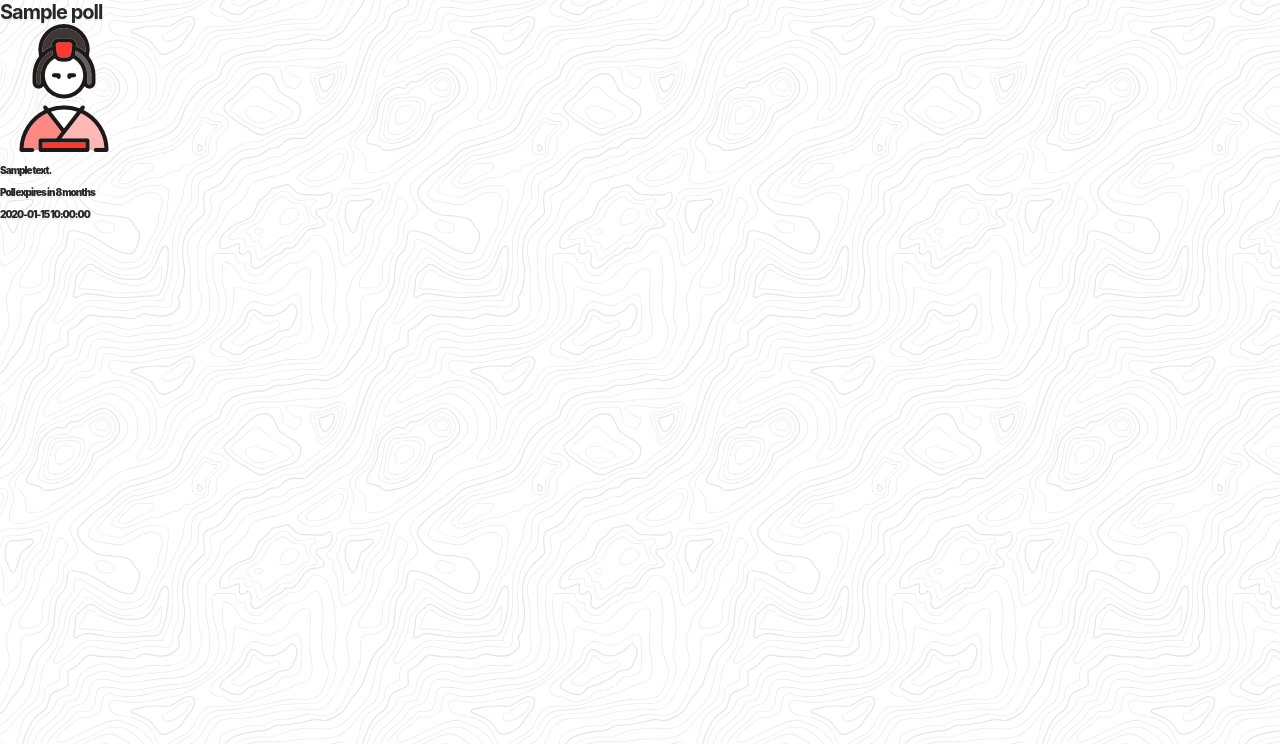
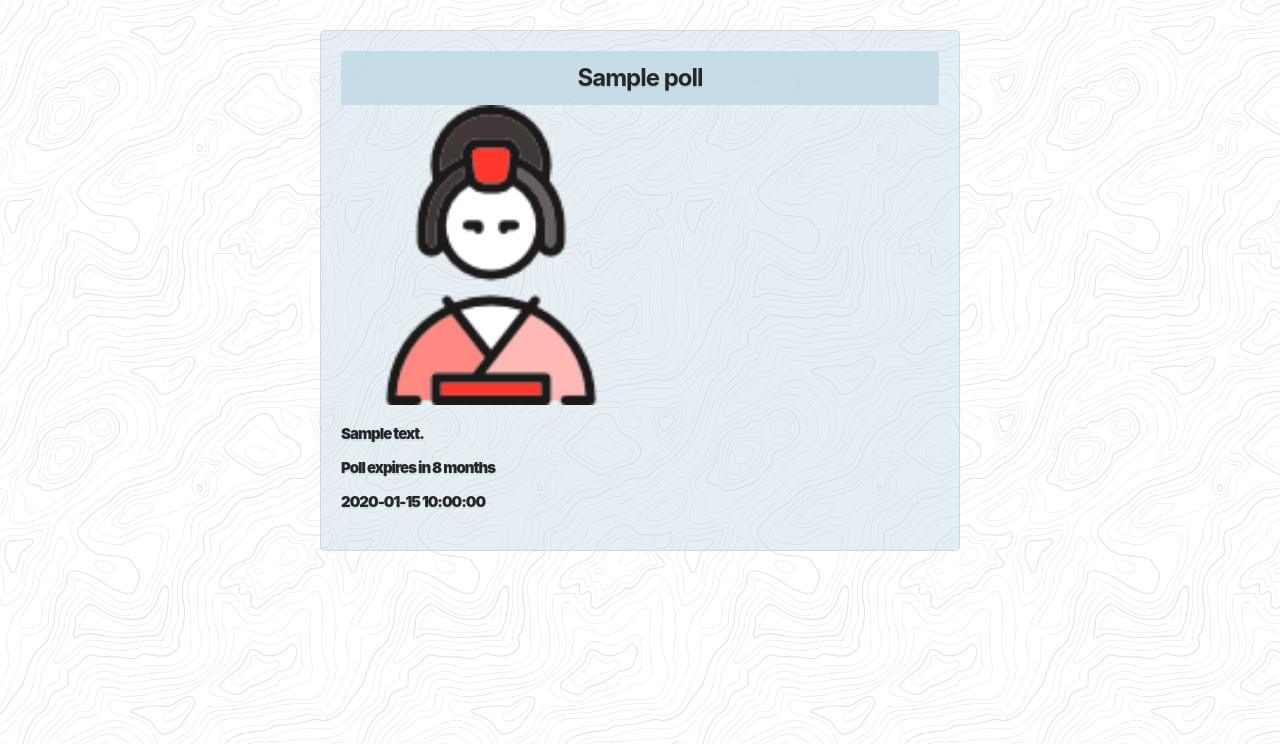
Before and after one commit to e-spatula/CITS3403-Project, a Flask app: page /poll/1 in a window 1280 px wide. Shown: the part 56-800 px from the top of the page. Run offline with Flask 2, Linux system fonts and the light colour scheme; tables that the repository leaves empty hold one stand-in row (values such as "Sample post"); some libraries are stand-ins or nearby versions.

Commit message:
final changes to styling complete

```diff
--- a/app/templates/poll-page.html
+++ b/app/templates/poll-page.html
@@ -1,9 +1,22 @@
 {% extends "base.html" %}
 {% block content %}
-    <script src="{{url_for('static', filename = 'scripts/poll.js')}}"></script>
+   <script src="{{url_for('static', filename = 'scripts/poll.js')}}"></script>
+   <style>
+       .container {
+            font-size: 15px;
+       }
+       img {
+           justify-self: center;
+           width: 300px;
+           height: 300px;
+       }
+   </style>
+   <div class="form">
+    <div class="container">
     {% if poll.has_expired() %}
         <span class = "alert-box banner notice">This poll has expired, you are able to view it but will not be able to submit a vote </span>
     {% endif %}
+    <div class="login">
     <h1>{{poll.title}}</h1>
     <img src = "{{ poll.get_display_picture() }}">
     {% if poll.description %}
@@ -33,8 +46,12 @@
                 {% endif %}
             {% endfor %}
         </div>
+        <br>
         {% if current_user.is_authenticated and not poll.has_expired() %}
             {{form.submit}}
         {% endif %}
+    </div>
     </form>
+</div>
+</div>
 {% endblock %}
--- a/app/templates/upload.html
+++ b/app/templates/upload.html
@@ -3,7 +3,7 @@
     <script src = "{{url_for('static', filename = 'scripts/upload.js')}}"></script>
     <div class="form">
     <div class="container">
-    <12>Select photo to upload</12>
+    <h1>Select photo to upload</h1>
     <div class="login">
     <p>Accepted formats are jpg, jpeg, png</p>
     <br>
```
